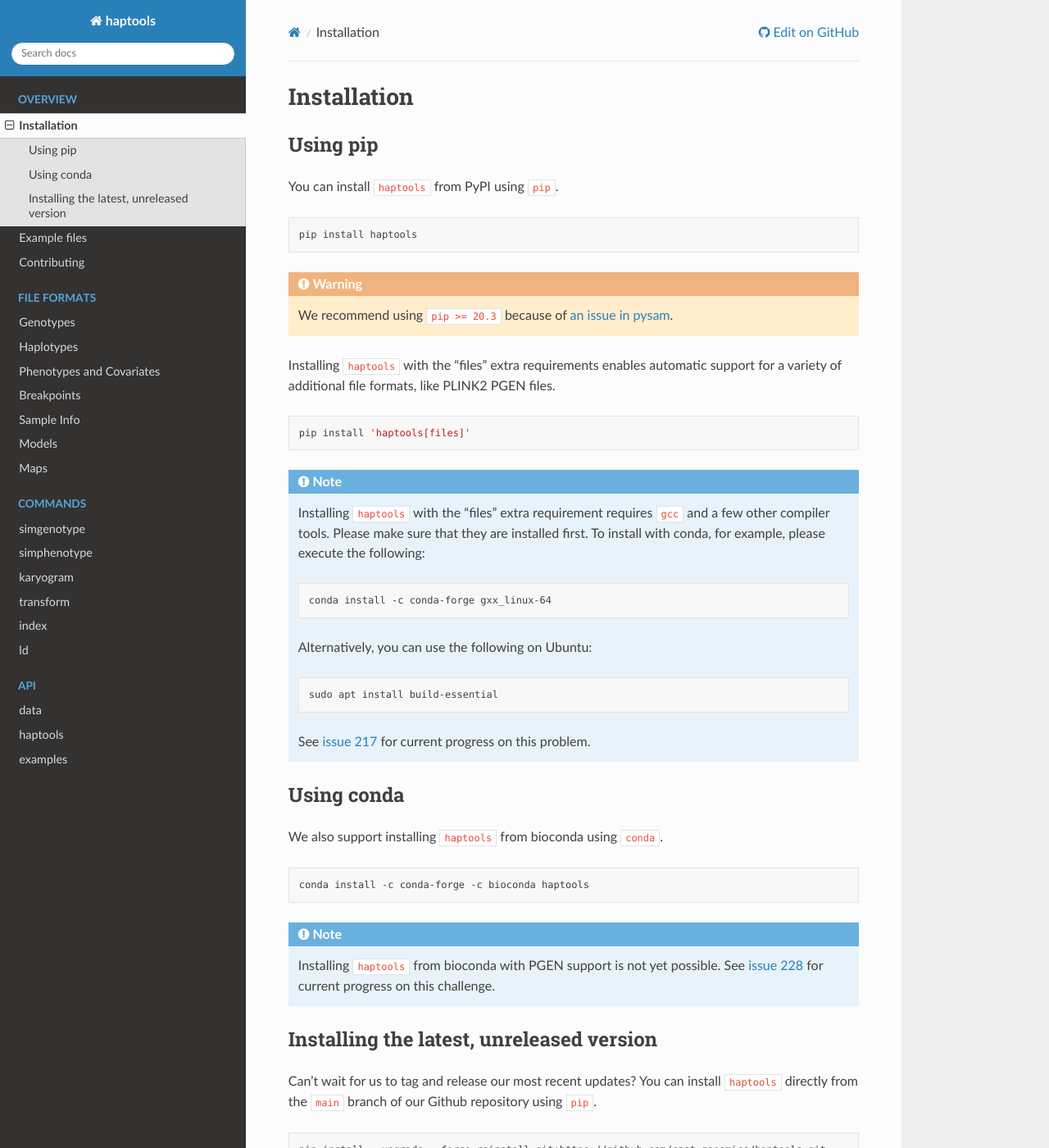
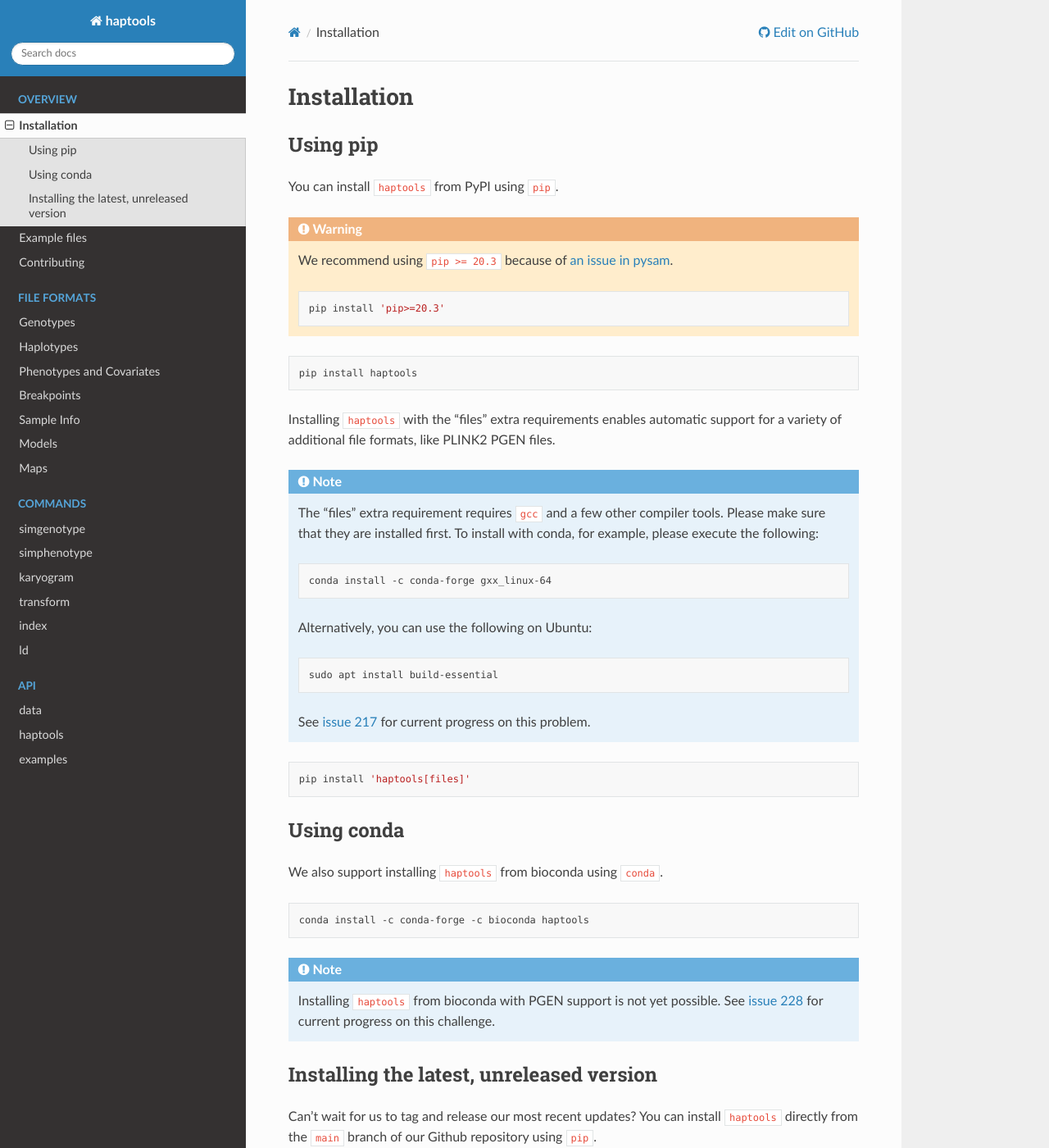
Before and after one commit to CAST-genomics/haptools, a Sphinx documentation site: the page built from docs/project_info/installation.rst, in a window 1280 px wide and 1400 px high. Shown: the whole window at 82% size. Built offline with Sphinx 7.4.7 and the Read the Docs theme 2.0.0, drawn with Linux system fonts in a browser that asks for light colours.

Commit message:
build: update to pgenlib v0.81.3 (#189)

```diff
--- a/docs/project_info/example_files.rst
+++ b/docs/project_info/example_files.rst
@@ -24,7 +24,7 @@
 
     .. code-block:: bash
 
-    	git clone https://github.com/CAST-genomics/haptools.git
+    	git clone -b v$(haptools --version) https://github.com/CAST-genomics/haptools.git
 
 3. Change to the cloned directory
 
--- a/docs/project_info/installation.rst
+++ b/docs/project_info/installation.rst
@@ -9,21 +9,21 @@
 
 You can install ``haptools`` from PyPI using ``pip``.
 
+.. warning::
+   We recommend using ``pip >= 20.3`` because of `an issue in pysam <https://github.com/pysam-developers/pysam/issues/1132>`_.
+
+   .. code-block:: bash
+
+      pip install 'pip>=20.3'
+
 .. code-block:: bash
 
    pip install haptools
 
-.. warning::
-   We recommend using ``pip >= 20.3`` because of `an issue in pysam <https://github.com/pysam-developers/pysam/issues/1132>`_.
-
 Installing ``haptools`` with the "files" extra requirements enables automatic support for a variety of additional file formats, like PLINK2 PGEN files.
 
-.. code-block:: bash
-
-   pip install 'haptools[files]'
-
 .. note::
-   Installing ``haptools`` with the "files" extra requirement requires ``gcc`` and a few other compiler tools. Please make sure that they are installed first. To install with conda, for example, please execute the following:
+   The "files" extra requirement requires ``gcc`` and a few other compiler tools. Please make sure that they are installed first. To install with conda, for example, please execute the following:
 
    .. code-block:: bash
 
@@ -36,6 +36,10 @@
       sudo apt install build-essential
 
    See `issue 217 <https://github.com/chrchang/plink-ng/issues/217>`_ for current progress on this problem.
+
+.. code-block:: bash
+
+   pip install 'haptools[files]'
 
 Using conda
 -----------
--- a/pyproject.toml
+++ b/pyproject.toml
@@ -16,7 +16,7 @@
 pysam = ">=0.19.0"
 cyvcf2 = ">=0.30.14"
 matplotlib = ">=3.5.1"
-Pgenlib = { version = ">=0.81.2", optional = true }
+Pgenlib = { version = ">=0.81.3", optional = true }
 
 # docs
 # these belong in dev-dependencies, but RTD doesn't support that yet -- see
```
Also changed, not shown: 2 other files.
